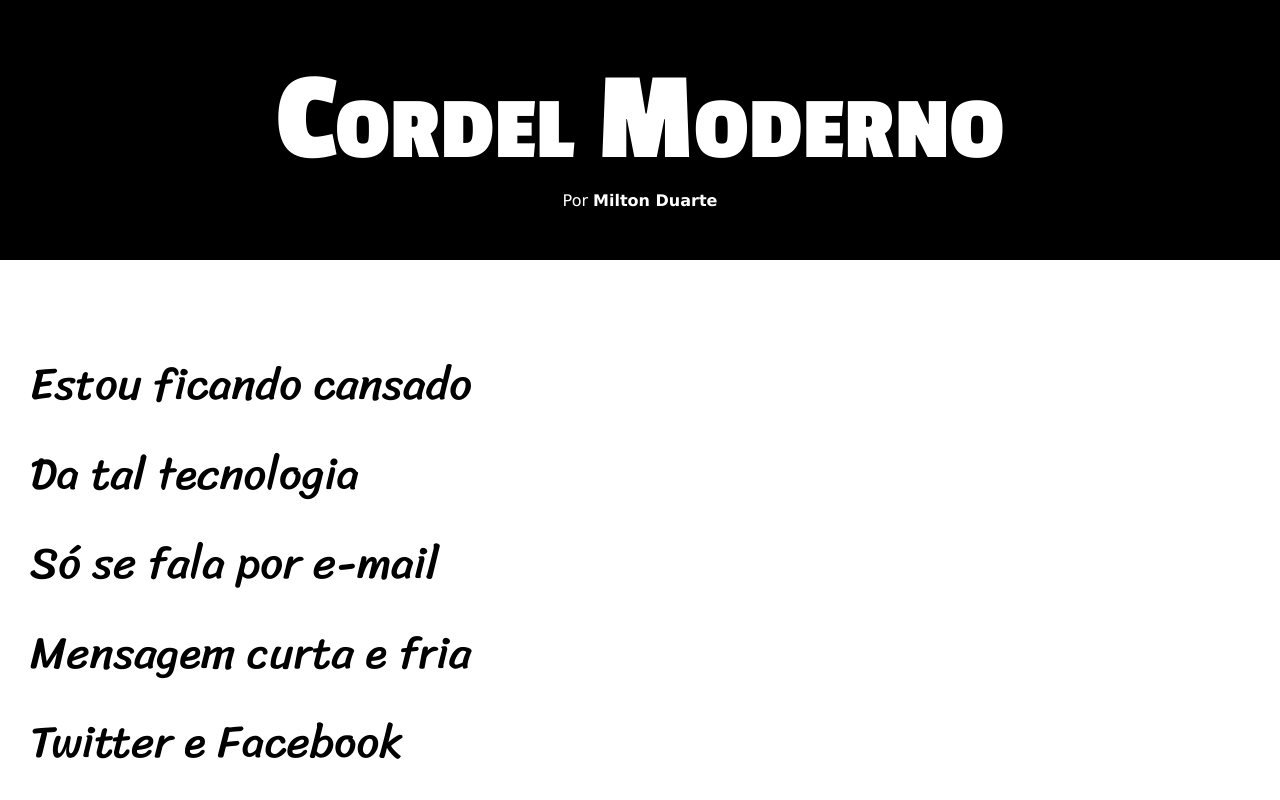
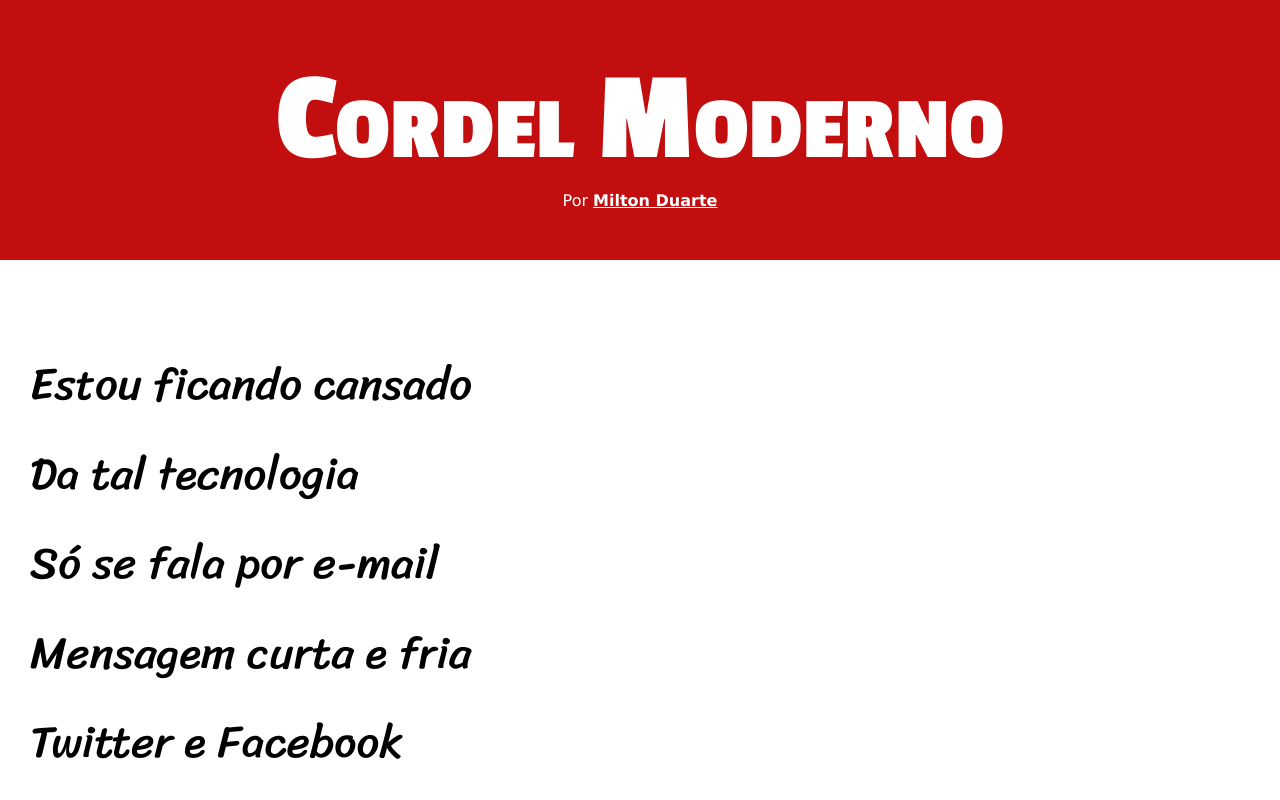
Before and after one commit to mamdemello/html-css, a plain HTML site: page desafios/desafio012/index.html in a window 1280 px wide. Shown: the top 800 px of the page. Drawn offline with Linux system fonts and the light colour scheme.

Commit message:
atualizei o cordel

```diff
--- a/desafios/desafio012/estilo/style.css
+++ b/desafios/desafio012/estilo/style.css
@@ -17,10 +17,11 @@ html, body {
     background-color: darkgray;
     font-family:  var(--fonte1);
     min-height: 100vh;
+    min-width: 320px;
 
 }
 header{
-    background-color: black;
+    background-color: rgb(194, 14, 14);
     color: white;
     text-align: center;
 }
@@ -35,7 +36,7 @@ header > p {
 }
 header a, footer a {
     color: white;
-    text-decoration: none;
+    text-decoration: underline;
     font-weight: bolder;
 }
 header a:hover, footer a:hover {
```
